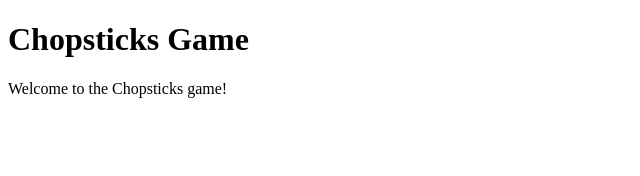
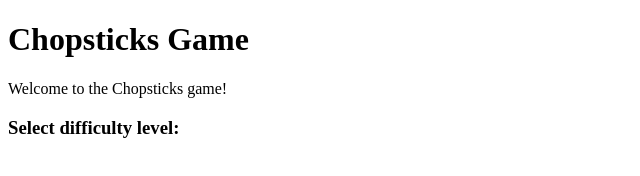
Before and after one commit to tejaswamishra22/chopstick, a plain HTML site: page index/code.html in a window 1280 px wide. Shown: the whole page, without its empty margins (0-640 px from the left). Drawn offline with Linux system fonts and the light colour scheme.

Commit message:
added some html

```diff
--- a/index/code.html
+++ b/index/code.html
@@ -8,5 +8,6 @@
 <body>
     <h1>Chopsticks Game</h1>
     <p>Welcome to the Chopsticks game!</p>
+    <h3>Select difficulty level:</h3>
 </body>
 </html>
```
